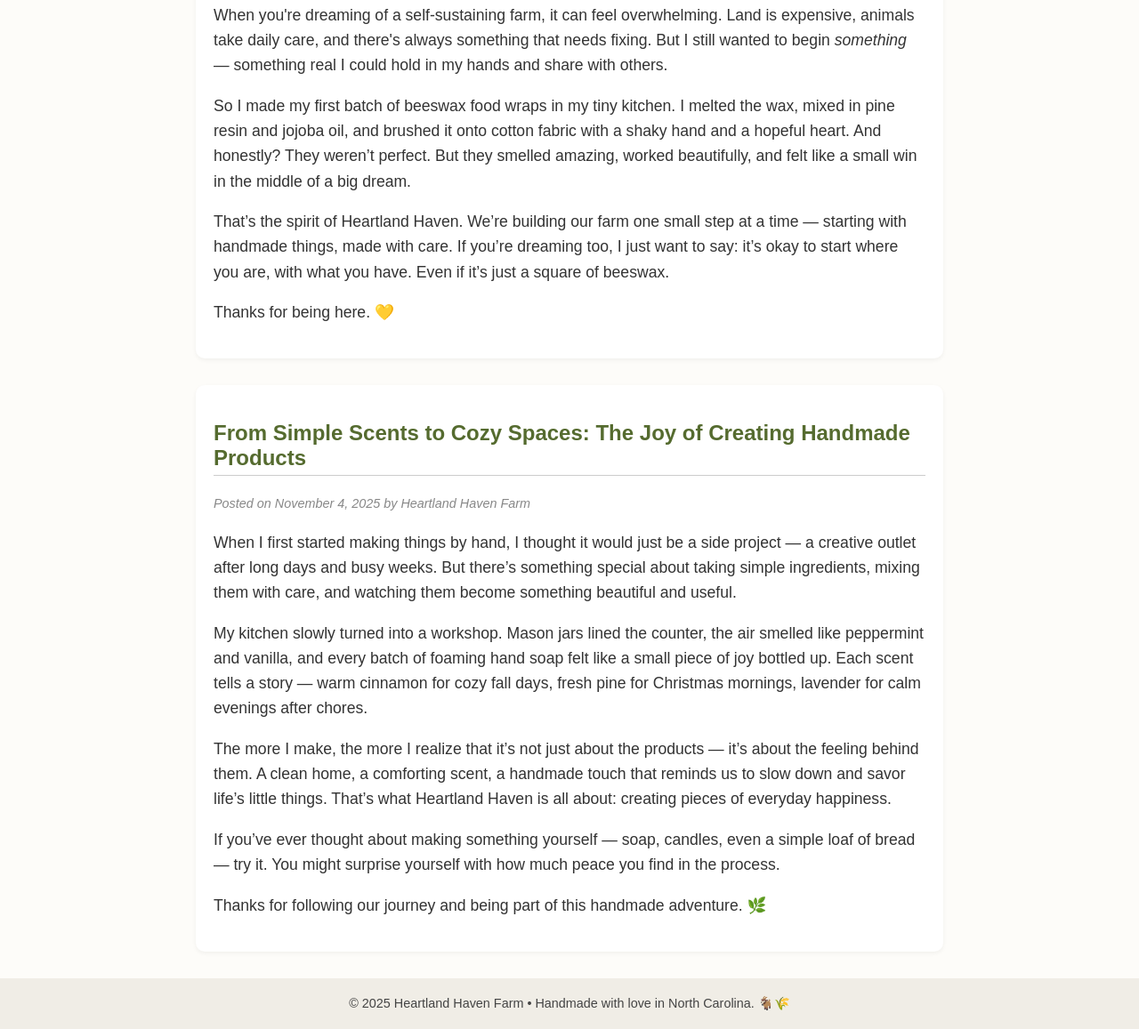
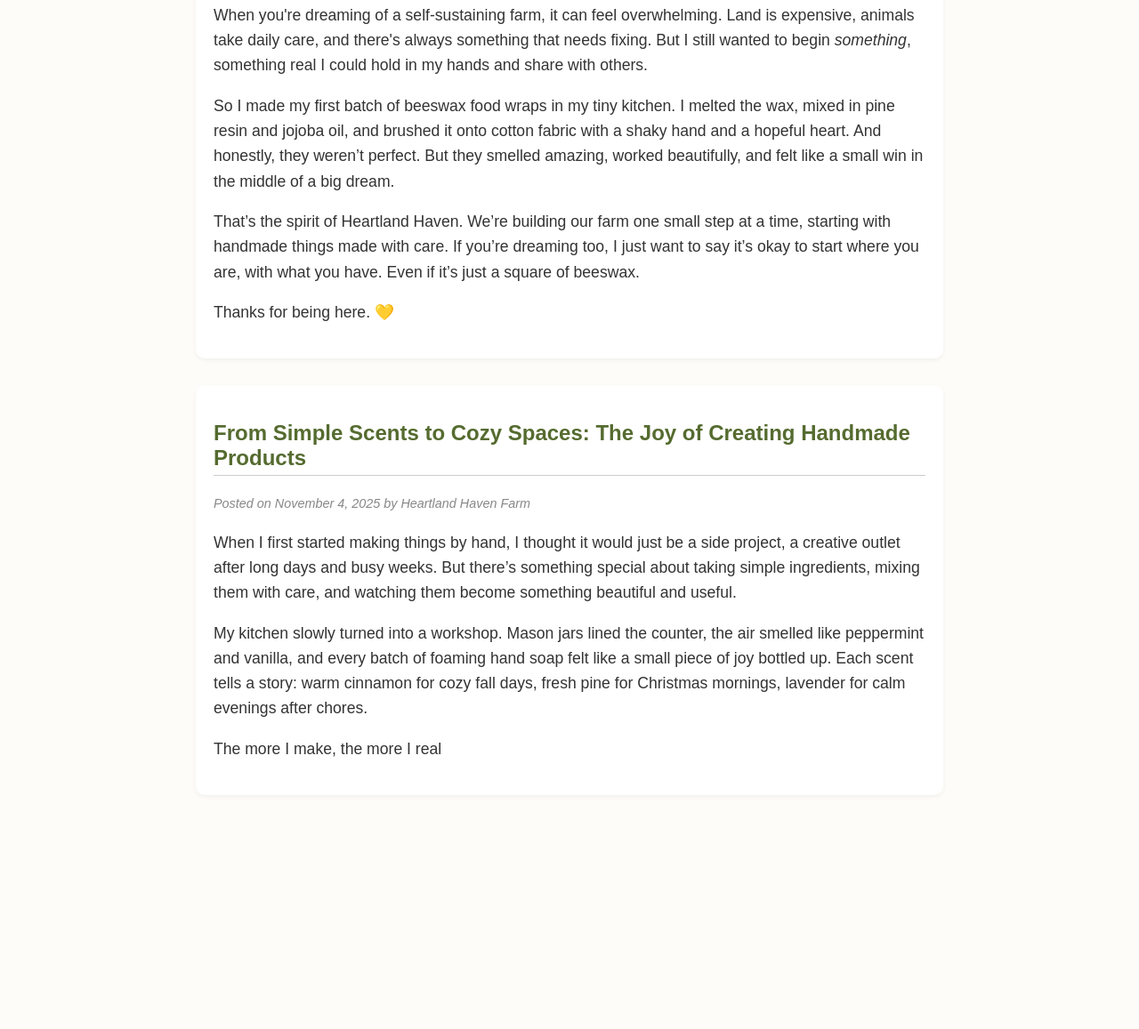
Before and after one commit to skyywalker1/skyywalker1.github.io, a plain HTML site: page blog.html in a window 1280 px wide. Shown: the part 541-1698 px from the top of the page at 89% size. After the commit the page ends 1465 px from the top, so only its background shows below. Drawn offline with Linux system fonts and the light colour scheme.

Commit message:
Update blog.html

```diff
--- a/blog.html
+++ b/blog.html
@@ -79,13 +79,13 @@
       Some people start their homesteading journey with chickens. Others dig a garden or build raised beds. Me? I started with beeswax.
     </p>
     <p>
-      When you're dreaming of a self-sustaining farm, it can feel overwhelming. Land is expensive, animals take daily care, and there's always something that needs fixing. But I still wanted to begin <em>something</em> — something real I could hold in my hands and share with others.
+      When you're dreaming of a self-sustaining farm, it can feel overwhelming. Land is expensive, animals take daily care, and there's always something that needs fixing. But I still wanted to begin <em>something</em>, something real I could hold in my hands and share with others.
     </p>
     <p>
-      So I made my first batch of beeswax food wraps in my tiny kitchen. I melted the wax, mixed in pine resin and jojoba oil, and brushed it onto cotton fabric with a shaky hand and a hopeful heart. And honestly? They weren’t perfect. But they smelled amazing, worked beautifully, and felt like a small win in the middle of a big dream.
+      So I made my first batch of beeswax food wraps in my tiny kitchen. I melted the wax, mixed in pine resin and jojoba oil, and brushed it onto cotton fabric with a shaky hand and a hopeful heart. And honestly, they weren’t perfect. But they smelled amazing, worked beautifully, and felt like a small win in the middle of a big dream.
     </p>
     <p>
-      That’s the spirit of Heartland Haven. We’re building our farm one small step at a time — starting with handmade things, made with care. If you’re dreaming too, I just want to say: it’s okay to start where you are, with what you have. Even if it’s just a square of beeswax.
+      That’s the spirit of Heartland Haven. We’re building our farm one small step at a time, starting with handmade things made with care. If you’re dreaming too, I just want to say it’s okay to start where you are, with what you have. Even if it’s just a square of beeswax.
     </p>
     <p>Thanks for being here. 💛</p>
   </section>
@@ -95,22 +95,10 @@
     <h2>From Simple Scents to Cozy Spaces: The Joy of Creating Handmade Products</h2>
     <p class="date"><em>Posted on November 4, 2025 by Heartland Haven Farm</em></p>
     <p>
-      When I first started making things by hand, I thought it would just be a side project — a creative outlet after long days and busy weeks. But there’s something special about taking simple ingredients, mixing them with care, and watching them become something beautiful and useful.
+      When I first started making things by hand, I thought it would just be a side project, a creative outlet after long days and busy weeks. But there’s something special about taking simple ingredients, mixing them with care, and watching them become something beautiful and useful.
     </p>
     <p>
-      My kitchen slowly turned into a workshop. Mason jars lined the counter, the air smelled like peppermint and vanilla, and every batch of foaming hand soap felt like a small piece of joy bottled up. Each scent tells a story — warm cinnamon for cozy fall days, fresh pine for Christmas mornings, lavender for calm evenings after chores.
+      My kitchen slowly turned into a workshop. Mason jars lined the counter, the air smelled like peppermint and vanilla, and every batch of foaming hand soap felt like a small piece of joy bottled up. Each scent tells a story: warm cinnamon for cozy fall days, fresh pine for Christmas mornings, lavender for calm evenings after chores.
     </p>
     <p>
-      The more I make, the more I realize that it’s not just about the products — it’s about the feeling behind them. A clean home, a comforting scent, a handmade touch that reminds us to slow down and savor life’s little things. That’s what Heartland Haven is all about: creating pieces of everyday happiness.
-    </p>
-    <p>
-      If you’ve ever thought about making something yourself — soap, candles, even a simple loaf of bread — try it. You might surprise yourself with how much peace you find in the process.
-    </p>
-    <p>Thanks for following our journey and being part of this handmade adventure. 🌿</p>
-  </section>
-
-  <footer>
-    &copy; 2025 Heartland Haven Farm • Handmade with love in North Carolina. 🐐🌾
-  </footer>
-</body>
-</html>
+      The more I make, the more I real
```
